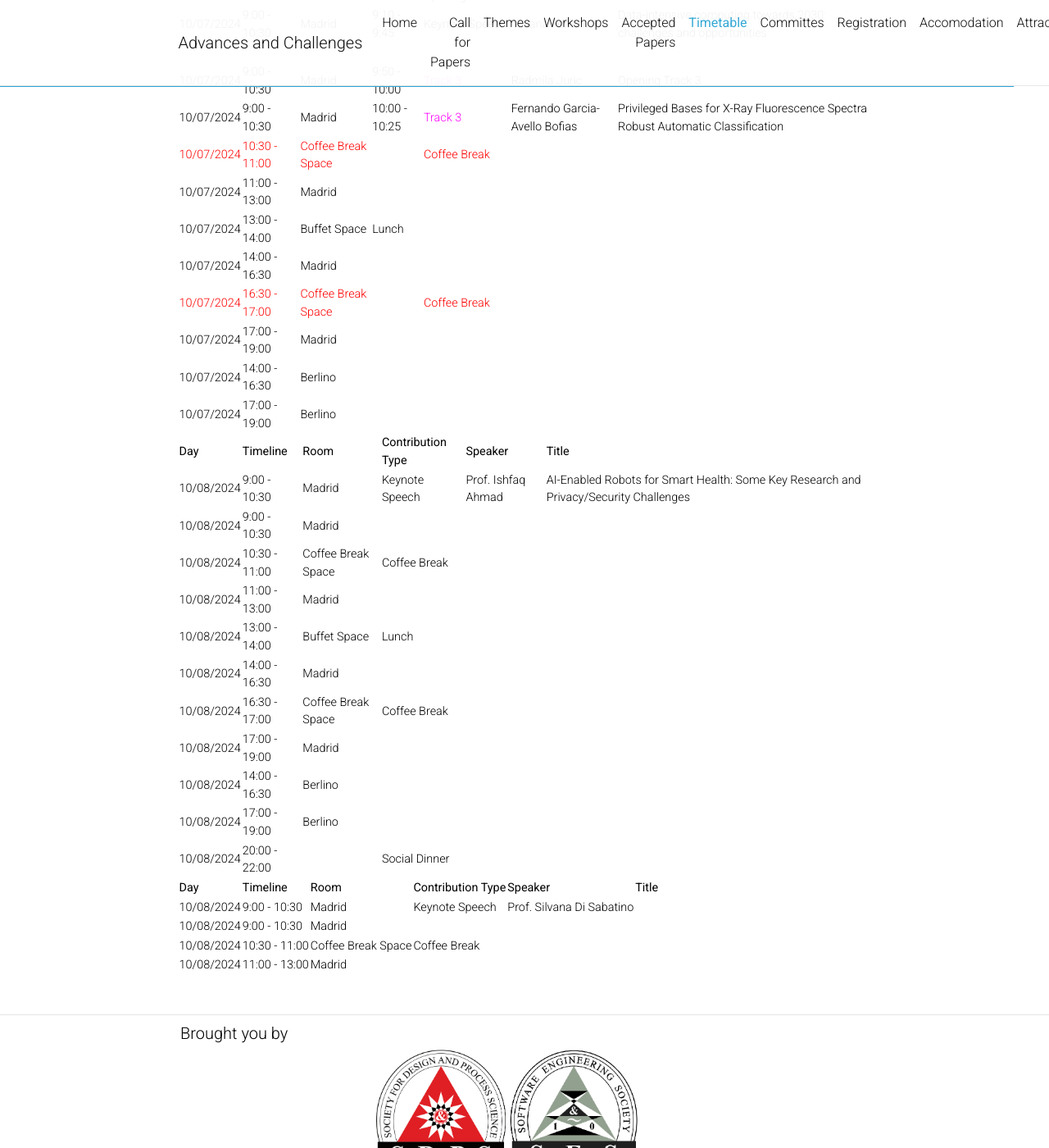
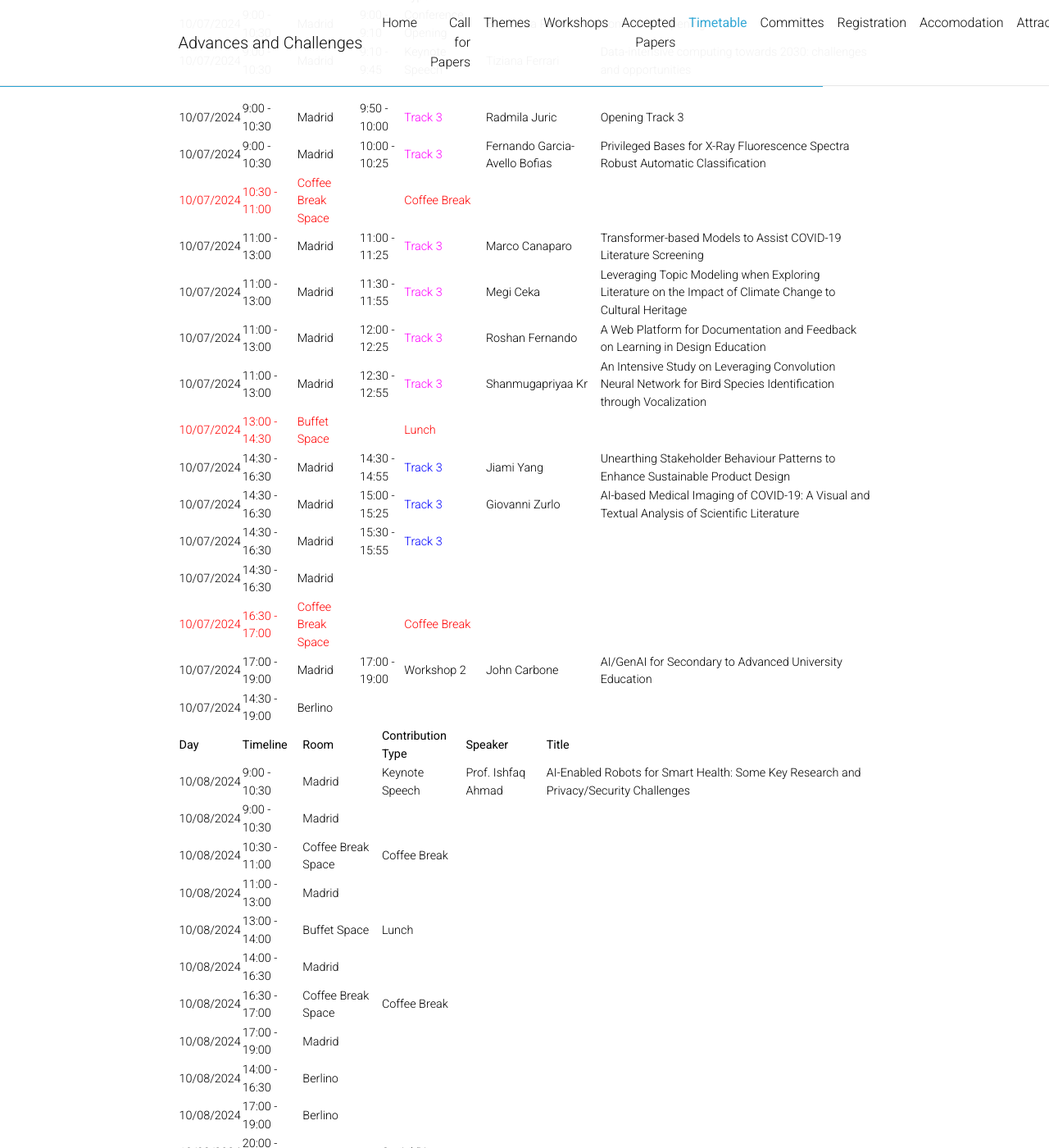
Before and after one commit to GenAI4DPS/advances-challenges, a Jekyll site: the page built from _pages/timetable.md, in a window 1280 px wide and 1400 px high, scrolled down 1489 px. Shown: the whole window at 82% size. Built offline with Jekyll 4.4.1, drawn with Linux system fonts in a browser that asks for light colours; comment, search, counter and statistics services are not loaded; a style sheet for code colours, icons or effects is not loaded; some of the changed text lies outside the part shown.

Commit message:
Update timetable.md

```diff
--- a/_pages/timetable.md
+++ b/_pages/timetable.md
@@ -22,9 +22,10 @@ Day | Timeline | Room | Time | Contribution Type | Speaker | Title
 10/06/2024 | 11:00 - 13:00 | Madrid | 11:30 - 11:55 | <span style='color: blue;'>Track 1</span> | Jason Thomas Chew | Image-based Arrhythmia Classification from Electrocardiogram Data Using Metric Learning Techniques
 10/06/2024 | 11:00 - 13:00 | Madrid | 12:00 - 12:25 | <span style='color: blue;'>Track 1</span> | Young Kang Lau | Adversarial Attacks in Medical Deep Learning System
 10/06/2024 | 11:00 - 13:00 | Madrid | 12:30 - 12:55 | <span style='color: blue;'>Track 1</span> | Abdul Rahman Mohd Aizuddin | Digitization Protocol for Histology Image Acquisition
+<span style='color: red;'>10/06/2024</span> | <span style='color: red;'>13:00 - 14:30</span> | <span style='color: red;'>Free</span> | |<span style='color: red;'>Lunch</span>|||
 10/06/2024 | 14:30 - 18:30 | Madrid | 14:30 - 14:55 | <span style='color: blue;'>Track 1</span> | Raghav Vadera | Peace of Mind: Cyber Resilience using Self-Evolving Optimized Neural Network Architecture
 ||||||
-10/06/2024 | 14:30 - 18:30 | Madrid | 15:30 - 15:40 | <span style='color: green;'>Track 2</span> | Elisabetta Ronchieri | Opening Track 2
+10/06/2024 | 14:30 - 18:30 | Madrid | 15:00 - 15:10 | <span style='color: green;'>Track 2</span> | Elisabetta Ronchieri | Opening Track 2
 10/06/2024 | 14:30 - 18:30 | Madrid | 15:20 - 15:45 | <span style='color: green;'>Track 2</span> | Tracy Jeng Yee Jong | Utilising Knowledge Graphs and Natural Language Generation to Enhance Chronic Disease Management through Personalised Recommendations
 10/06/2024 | 14:30 - 18:30 | Madrid | 15:50 - 16:15 | <span style='color: green;'>Track 2</span> | Alberto Trashaj | Advanced NLP Solutions for Enhancing the CNAF User Support
 10/06/2024 | 14:30 - 18:30 | Madrid | 15:20 - 16:45 | <span style='color: green;'>Track 2</span> | Elizabeth Trader | LegalAI for Tracking of Diagnostic Discrepancy Data for Predictive Modeling
@@ -41,13 +42,19 @@ Day | Timeline | Room | Time | Contribution Type | Speaker | Title
 10/07/2024 |  9:00 - 10:30 | Madrid | 9:50 - 10:00 | <span style='color: magenta;'>Track 3</span> | Radmila Juric | Opening Track 3
 10/07/2024 |  9:00 - 10:30 | Madrid | 10:00 - 10:25 | <span style='color: magenta;'>Track 3</span> | Fernando Garcia-Avello Bofias | Privileged Bases for X-Ray Fluorescence Spectra Robust Automatic Classification
 <span style='color: red;'>10/07/2024</span> | <span style='color: red;'>10:30 - 11:00</span> | <span style='color: red;'>Coffee Break Space</span> || <span style='color: red;'>Coffee Break</span>||
-10/07/2024 | 11:00 - 13:00 | Madrid | ||
-10/07/2024 | 13:00 - 14:00 | Buffet Space | Lunch ||
-10/07/2024 | 14:00 - 16:30 | Madrid | ||
+10/07/2024 | 11:00 - 13:00 | Madrid | 11:00 - 11:25 | <span style='color: magenta;'>Track 3</span> | Marco Canaparo | Transformer-based Models to Assist COVID-19 Literature Screening
+10/07/2024 | 11:00 - 13:00 | Madrid | 11:30 - 11:55 | <span style='color: magenta;'>Track 3</span> | Megi Ceka | Leveraging Topic Modeling when Exploring Literature on the Impact of Climate Change to Cultural Heritage
+10/07/2024 | 11:00 - 13:00 | Madrid | 12:00 - 12:25 | <span style='color: magenta;'>Track 3</span> | Roshan Fernando | A Web Platform for Documentation and Feedback on Learning in Design Education
+10/07/2024 | 11:00 - 13:00 | Madrid | 12:30 - 12:55 | <span style='color: magenta;'>Track 3</span> | Shanmugapriyaa Kr | An Intensive Study on Leveraging Convolution Neural Network for Bird Species Identification through Vocalization
+<span style='color: red;'>10/07/2024</span> | <span style='color: red;'>13:00 - 14:30</span> | <span style='color: red;'>Buffet Space</span> | |<span style='color: red;'>Lunch</span>|||
+10/07/2024 | 14:30 - 16:30 | Madrid | 14:30 - 14:55 | <span style='color: blue;'>Track 3</span> | Jiami Yang | Unearthing Stakeholder Behaviour Patterns to Enhance Sustainable Product Design
+10/07/2024 | 14:30 - 16:30 | Madrid | 15:00 - 15:25 | <span style='color: blue;'>Track 3</span> | Giovanni Zurlo | AI-based Medical Imaging of COVID-19: A Visual and Textual Analysis of Scientific Literature
+10/07/2024 | 14:30 - 16:30 | Madrid | 15:30 - 15:55 | <span style='color: blue;'>Track 3</span> |  |
+10/07/2024 | 14:30 - 16:30 | Madrid | ||
 <span style='color: red;'>10/07/2024</span> | <span style='color: red;'>16:30 - 17:00</span> | <span style='color: red;'>Coffee Break Space</span> || <span style='color: red;'>Coffee Break</span>||
-10/07/2024 | 17:00 - 19:00 | Madrid |  ||
-10/07/2024 | 14:00 - 16:30 | Berlino | ||
-10/07/2024 | 17:00 - 19:00 | Berlino |  ||
+10/07/2024 | 17:00 - 19:00 | Madrid | 17:00 - 19:00 | Workshop 2 | John Carbone | AI/GenAI for Secondary to Advanced University Education
+10/07/2024 | 14:30 - 19:00 | Berlino | ||
+
 
 Day | Timeline | Room | Contribution Type | Speaker | Title
 ---|---|---|---|---|---
```
